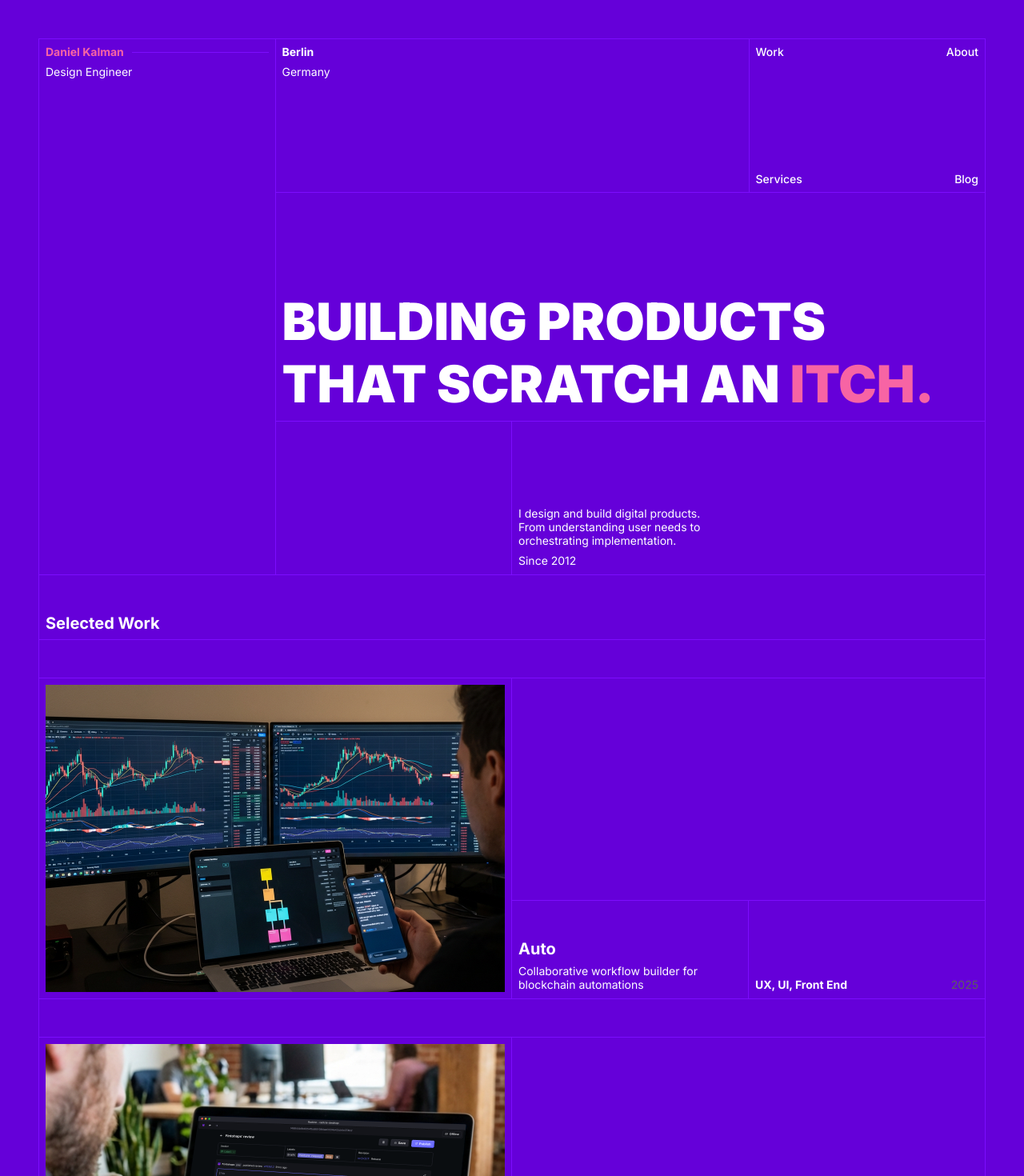
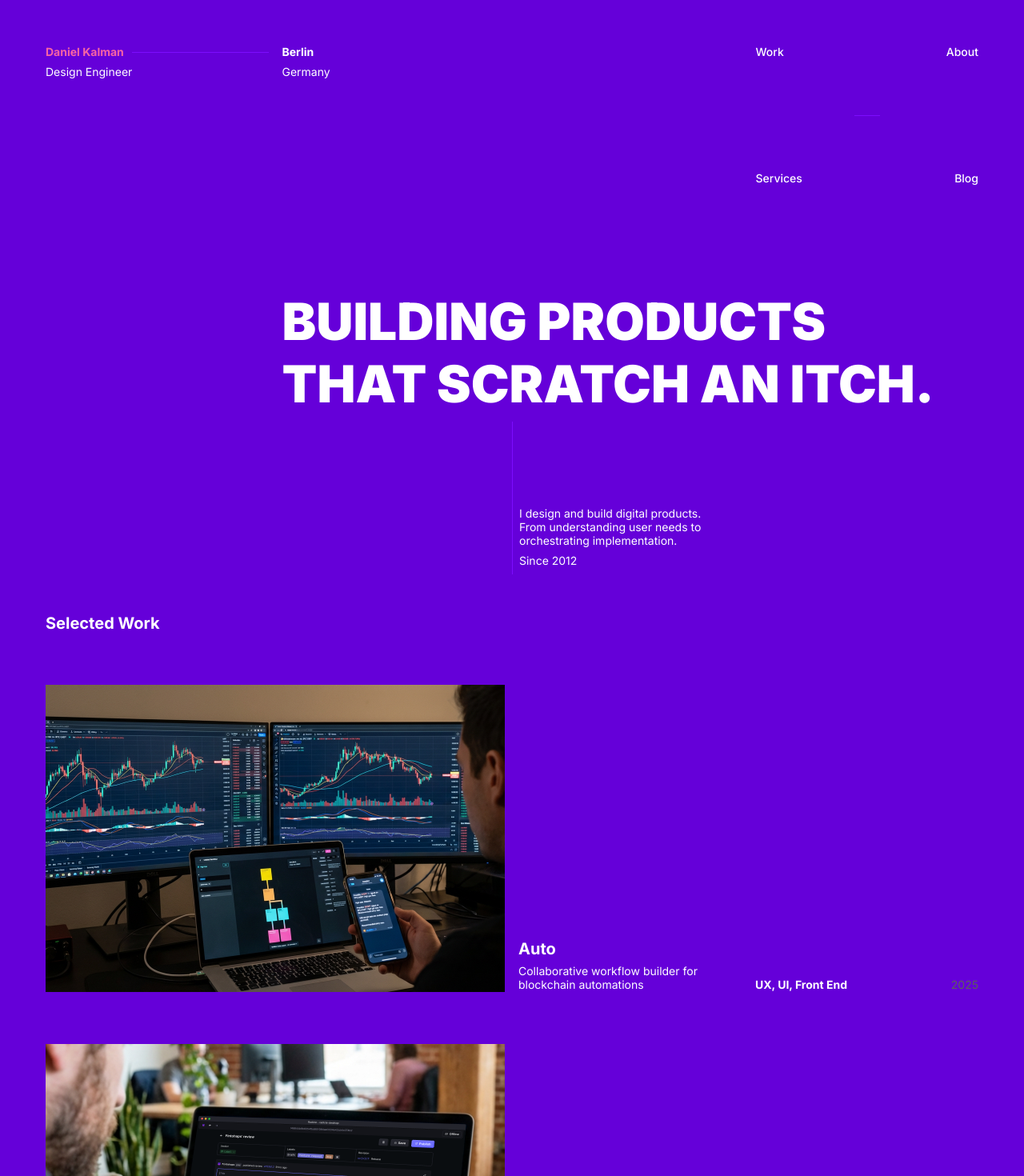
Before and after one commit to dnlklmn/dweb-26, a React (Vite) app: page / in a window 1280 px wide. Shown: the top 1470 px of the page at 80% size. Built offline with nearby package versions, Linux system fonts and the light colour scheme.

Commit message:
Hide lines on landing page

```diff
--- a/src/components/CaseStudyCard.css
+++ b/src/components/CaseStudyCard.css
@@ -5,6 +5,11 @@
     text-decoration: none;
     color: inherit;
     cursor: pointer;
+    transition: border-bottom-color var(--border-fade-duration) var(--anim-easing);
+}
+
+.anim-complete .case-study {
+    border-bottom-color: transparent;
 }
 
 /* Left — image placeholder */
@@ -14,6 +19,11 @@
     min-height: 400px;
     padding: 8px;
     border-right: var(--border);
+    transition: border-right-color var(--border-fade-duration) var(--anim-easing);
+}
+
+.anim-complete .case-study__image {
+    border-right-color: transparent;
 }
 
 .case-study__img {
@@ -38,6 +48,11 @@
     padding: 8px;
     position: relative;
     overflow: hidden;
+    transition: border-bottom-color var(--border-fade-duration) var(--anim-easing);
+}
+
+.anim-complete .case-study__info-top {
+    border-bottom-color: transparent;
 }
 
 .case-study__info-top::before {
@@ -116,6 +131,11 @@
     padding: 8px;
     flex: 1;
     border-left: var(--border);
+    transition: border-left-color var(--border-fade-duration) var(--anim-easing);
+}
+
+.anim-complete .case-study__tags {
+    border-left-color: transparent;
 }
 
 .case-study__role {
--- a/src/components/LandingPage.css
+++ b/src/components/LandingPage.css
@@ -20,6 +20,11 @@
     min-height: 0;
     border: var(--border);
     overflow: hidden;
+    transition: border-color var(--border-fade-duration) var(--anim-easing);
+}
+
+.anim-complete .landing__main {
+    border-color: transparent;
 }
 
 /* Left column — starts full width, shrinks to 25% at step 2 */
@@ -67,7 +72,6 @@
 .landing__nav {
     display: flex;
     flex-direction: column;
-    gap: 8px;
     padding: 0;
     flex: 0 0 0%;
     min-width: 0;
@@ -77,12 +81,12 @@
     transition:
         flex var(--anim-duration) var(--anim-easing),
         padding var(--anim-duration) var(--anim-easing),
-        opacity var(--anim-duration) var(--anim-easing);
+        opacity var(--anim-duration) var(--anim-easing),
+        border-left-color var(--border-fade-duration) var(--anim-easing);
 }
 
-/* Bottom nav row — slides down at step 4 */
-.landing__nav-row--bottom {
-    transition: transform var(--anim-duration) var(--anim-easing);
+.anim-complete .landing__nav {
+    border-left-color: transparent;
 }
 
 /* Middle row — starts at 0 flex, grows at step 3 */
@@ -117,7 +121,13 @@
     flex-shrink: 0;
     overflow: hidden;
     border-top: var(--border);
-    transition: height var(--anim-duration) var(--anim-easing);
+    transition:
+        height var(--anim-duration) var(--anim-easing),
+        border-top-color var(--border-fade-duration) var(--anim-easing);
+}
+
+.anim-complete .landing__bottom-row {
+    border-top-color: transparent;
 }
 
 /* Bottom-left spacer — starts at 0 flex, grows at step 4 */
@@ -126,7 +136,13 @@
     min-width: 0;
     border-right: var(--border);
     overflow: hidden;
-    transition: flex var(--anim-duration) var(--anim-easing);
+    transition:
+        flex var(--anim-duration) var(--anim-easing),
+        border-right-color var(--border-fade-duration) var(--anim-easing);
+}
+
+.anim-complete .landing__bottom-left {
+    border-right-color: transparent;
 }
 
 /* Bio text — fades in at step 4 */
@@ -141,6 +157,22 @@
     height: 0;
     flex-shrink: 0;
     transition: height var(--anim-duration) var(--anim-easing);
+}
+
+.landing__footer-inner {
+    border-left: var(--border);
+    border-right: var(--border);
+    border-bottom: var(--border);
+    transition:
+        border-left-color var(--border-fade-duration) var(--anim-easing),
+        border-right-color var(--border-fade-duration) var(--anim-easing),
+        border-bottom-color var(--border-fade-duration) var(--anim-easing);
+}
+
+.anim-complete .landing__footer-inner {
+    border-left-color: transparent;
+    border-right-color: transparent;
+    border-bottom-color: transparent;
 }
 
 /* Footer title — fades in at step 5 */
@@ -188,6 +220,12 @@
     transition-delay: 100ms;
 }
 
+.anim-complete .landing.step-2 .landing__left-col {
+    border-right-color: transparent;
+    transition: border-right-color var(--border-fade-duration)
+        var(--anim-easing);
+}
+
 /* ============================================
    STEP 3 — Middle row grows, upper shrinks,
    headline fades in, nav appears
@@ -196,6 +234,12 @@
 .landing.step-3 .landing__upper-row {
     flex: 0 0 192px;
     border-bottom-color: var(--color-border);
+}
+
+.anim-complete .landing.step-3 .landing__upper-row {
+    border-bottom-color: transparent;
+    transition: border-bottom-color var(--border-fade-duration)
+        var(--anim-easing);
 }
 
 .landing.step-3 .landing__middle-row {
@@ -230,10 +274,6 @@
     flex: 0 0 33.333%;
 }
 
-.landing.step-4 .landing__nav-row--bottom {
-    transform: translateY(calc(192px - 16px - 2 * 17px - 8px));
-}
-
 /* ============================================
    STEP 5 — Footer grows, title fades in
    ============================================ */
@@ -255,10 +295,18 @@
     border-left: var(--border);
     border-right: var(--border);
     visibility: hidden;
+    transition:
+        border-left-color var(--border-fade-duration) var(--anim-easing),
+        border-right-color var(--border-fade-duration) var(--anim-easing);
 }
 
 .case-studies--visible {
     visibility: visible;
+}
+
+.anim-complete .case-studies {
+    border-left-color: transparent;
+    border-right-color: transparent;
 }
 
 /* Reveal wrapper — each row grows from 0 height */
@@ -280,6 +328,12 @@
 .case-study__separator {
     height: 48px;
     border-bottom: var(--border);
+    transition: border-bottom-color var(--border-fade-duration)
+        var(--anim-easing);
+}
+
+.anim-complete .case-study__separator {
+    border-bottom-color: transparent;
 }
 
 /* ============================================
--- a/src/components/LandingPage.tsx
+++ b/src/components/LandingPage.tsx
@@ -65,7 +65,7 @@ const LandingPage: React.FC = () => {
   ).join(" ");
 
   return (
-    <>
+    <div className={isComplete ? "anim-complete" : ""}>
       <div className={`landing ${stepClasses}`}>
         <div className="landing__main">
           {/* Left column — identity, width animated by step classes */}
@@ -79,7 +79,7 @@ const LandingPage: React.FC = () => {
               </span>
             </div>
             <div className="h-4 w-full flex flex-col justify-center">
-              <div className="w-full h-px bg-(--color-border)" />
+              <div className="h-px bg-(--color-border) post-anim-width" />
             </div>
           </div>
 
@@ -94,8 +94,8 @@ const LandingPage: React.FC = () => {
                 </span>
               </div>
               {/* Nav — flex + opacity animated by step classes */}
-              <div className="landing__nav">
-                <div className="flex justify-between whitespace-nowrap">
+              <div className="landing__nav justify-between items-center">
+                <div className="flex justify-between whitespace-nowrap w-full">
                   <span className="text-sm font-medium leading-[1.21]">
                     Work
                   </span>
@@ -103,8 +103,11 @@ const LandingPage: React.FC = () => {
                     About
                   </span>
                 </div>
+                <div className="w-8 flex flex-col justify-center flex-1 ">
+                  <div className="h-px bg-(--color-border) post-anim-width" />
+                </div>
                 {/* Bottom nav row — translateY animated by step classes */}
-                <div className="landing__nav-row--bottom flex justify-between whitespace-nowrap">
+                <div className="landing__nav-row--bottom flex justify-between whitespace-nowrap w-full">
                   <span className="text-sm font-medium leading-[1.21]">
                     Services
                   </span>
@@ -119,7 +122,7 @@ const LandingPage: React.FC = () => {
             <div className="landing__middle-row">
               <h1 className="landing__headline">
                 building Products that scratch an{" "}
-                <span className="text-[var(--color-accent)]">itch.</span>
+                <span className="text-var(--color-accent)">itch.</span>
               </h1>
             </div>
 
@@ -127,6 +130,7 @@ const LandingPage: React.FC = () => {
             <div className="landing__bottom-row">
               {/* Bottom-left spacer — flex animated by step classes */}
               <div className="landing__bottom-left" />
+              <div className="w-px self-stretch bg-(--color-border) post-anim" />
               <div className="flex flex-col justify-end p-2 flex-1 min-w-0">
                 {/* Bio text — opacity animated by step classes */}
                 <div className="landing__bio-text flex flex-col gap-2">
@@ -145,7 +149,7 @@ const LandingPage: React.FC = () => {
 
         {/* Footer — height animated by step classes */}
         <div id="selected-work" className="landing__footer">
-          <div className="border-x border-b border-[var(--color-border)] pt-12 px-2 pb-2">
+          <div className="landing__footer-inner pt-12 px-2 pb-2">
             {/* Title — opacity animated by step classes */}
             <h2 className="landing__footer-title text-xl font-bold leading-[1.21]">
               Selected Work
@@ -179,7 +183,7 @@ const LandingPage: React.FC = () => {
         ))}
       </div>
       <div className="h-12" />
-    </>
+    </div>
   );
 };
 
--- a/src/index.css
+++ b/src/index.css
@@ -15,6 +15,57 @@
     --color-accent: #f764a4;
     --page-padding: 48px;
     --border: 1px solid var(--color-border);
+
+    /* Post-animation control center
+       ─────────────────────────────────────────────────────────────
+       --border-fade-duration   how long borders take to fade out
+       --post-anim-duration     how long post-anim elements fade in
+       --post-anim-delay        delay before post-anim elements appear
+       ─────────────────────────────────────────────────────────────
+       Usage:
+         • Add  transition: border-color var(--border-fade-duration) ...
+           to any border you want to fade out on .anim-complete.
+         • Add  .anim-complete [border rule] { border-color: transparent; }
+           to fade it out.
+         • Wrap hidden-until-complete content in .post-anim — it will
+           fade in automatically once .anim-complete is set.
+       ───────────────────────────────────────────────────────────── */
+    --border-fade-duration: 0.5s;
+    --post-anim-duration: 0.5s;
+    --post-anim-delay: 0s;
+}
+
+/* ── Post-animation utilities ──────────────────────────────────── */
+
+/* Elements hidden before animation completes */
+.post-anim {
+    opacity: 0;
+    transition: opacity var(--post-anim-duration) var(--anim-easing)
+        var(--post-anim-delay);
+}
+
+.post-anim-width {
+    width: 0;
+    transition: width var(--post-anim-duration) var(--anim-easing)
+        var(--post-anim-delay);
+}
+
+.post-anim-height {
+    height: 0;
+    transition: height var(--post-anim-duration) var(--anim-easing)
+        var(--post-anim-delay);
+}
+
+.anim-complete .post-anim {
+    opacity: 1;
+}
+
+.anim-complete .post-anim-width {
+    width: 100%;
+}
+
+.anim-complete .post-anim-height {
+    height: 100%;
 }
 
 @layer base {
```
